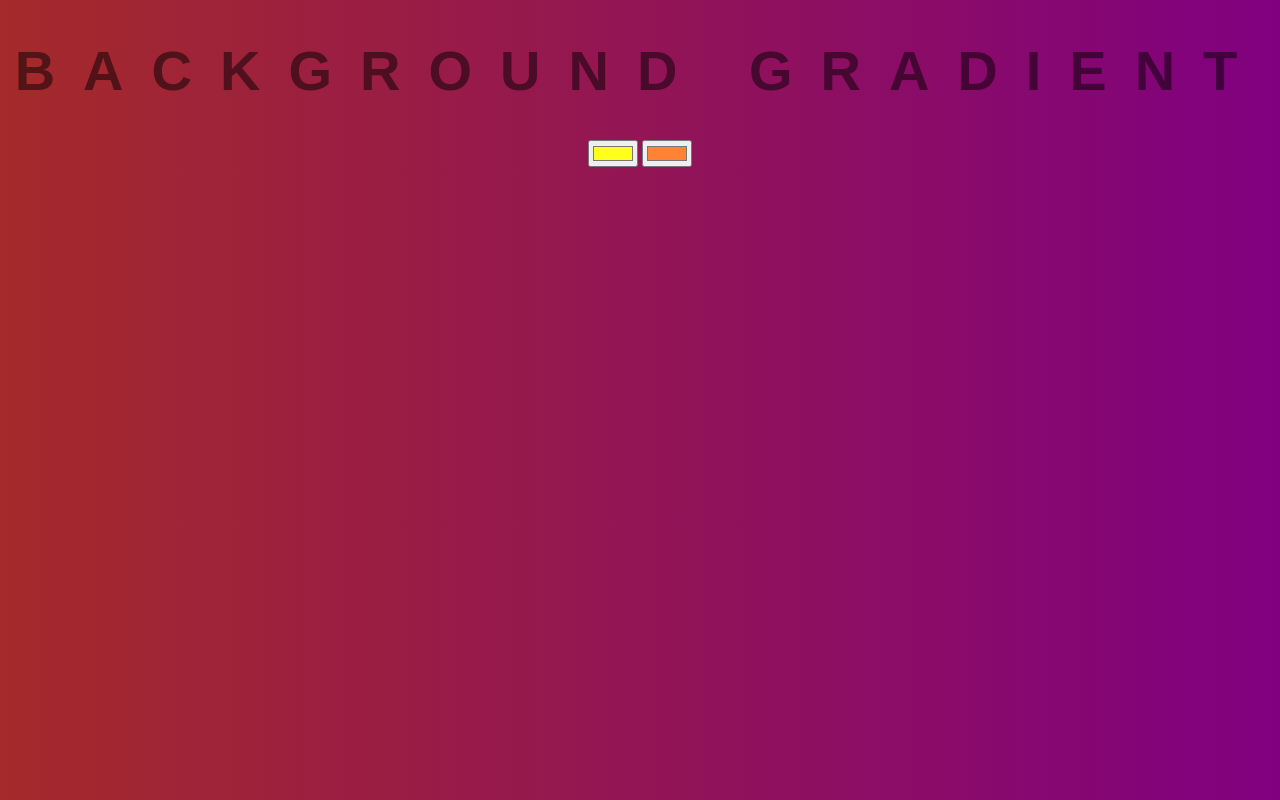
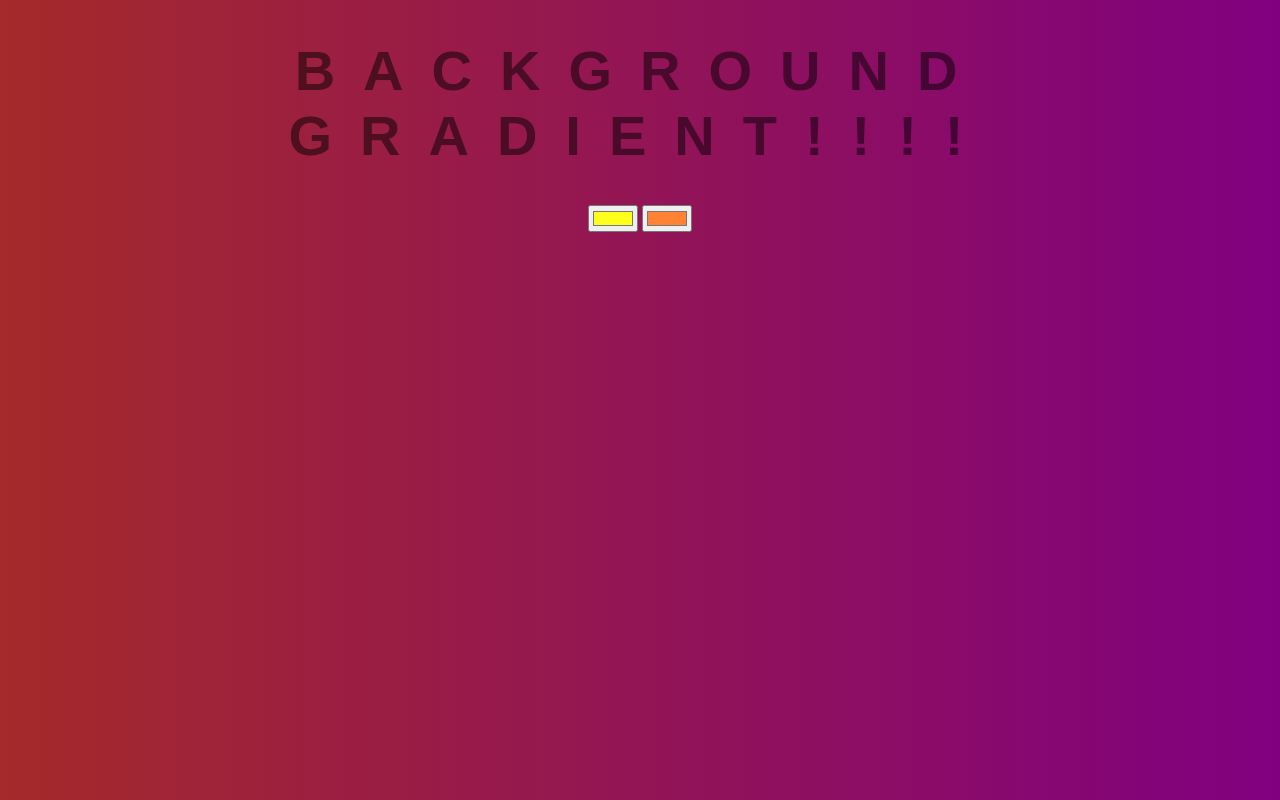
Before and after one commit to jsamir94/Background-generator, a plain HTML site: page index.html in a window 1280 px wide. Drawn offline with Linux system fonts and the light colour scheme.

Commit message:
change again the tittle

```diff
--- a/index.html
+++ b/index.html
@@ -8,7 +8,7 @@
     <title>COOL gradient</title>
 </head>
 <body id="gradient">
-    <h1>Background Gradient</h1>
+    <h1>Background gradient!!!!</h1>
     <input type="color" class="col1" name="col1" value="#ffff1c">
     <input type="color" class="col2" name="col2" value="#FF8235">
     <script type="text/javascript" src="script.js"></script>
```
